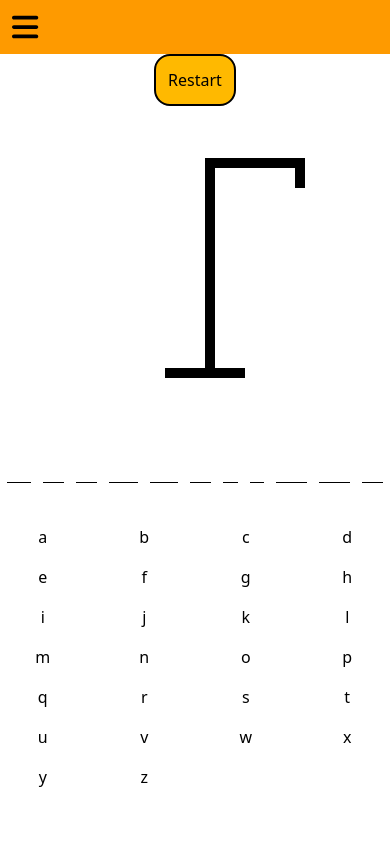
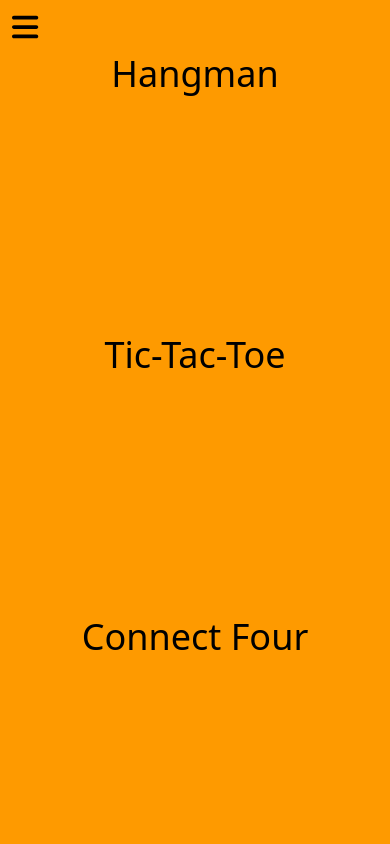
Before and after one commit to JamesDiStef/board-games, a React (Vite) app: page /hangman in a window 390 px wide. Shown: the top 844 px of the page. Built offline with nearby package versions, Linux system fonts and the light colour scheme.

Commit message:
default mobile to menu with no resume game option

```diff
--- a/src/App.tsx
+++ b/src/App.tsx
@@ -10,7 +10,12 @@ import MobileNav from "./MobileNav";
 import { useState } from "react";
 
 function App() {
-  const [openModal, setOpenModal] = useState(false);
+  const [openModal, setOpenModal] = useState(true);
+  const [isFirstOpen, setIsFirstOpen] = useState(true);
+  const close = () => {
+    setOpenModal(false);
+    setIsFirstOpen(false);
+  };
   return (
     <div>
       <div className="block sm:hidden bg-amber-500">
@@ -20,7 +25,11 @@ function App() {
         >
           <FontAwesomeIcon icon={faBars} />
         </button>
-        <MobileNav open={openModal} close={() => setOpenModal(false)} />
+        <MobileNav
+          open={openModal}
+          close={() => close()}
+          isFirstOpen={isFirstOpen}
+        />
       </div>
       <div className="hidden sm:block">
         <NavBar />
--- a/src/MobileNav.tsx
+++ b/src/MobileNav.tsx
@@ -3,15 +3,18 @@ import { Link } from "react-router-dom";
 interface Props {
   open: boolean;
   close: () => void;
+  isFirstOpen: boolean;
 }
 
-const MobileNav = ({ open, close }: Props) => {
+const MobileNav = ({ open, close, isFirstOpen }: Props) => {
   if (!open) return null;
   return (
     <ul className="flex flex-col sm:hidden bg-amber-500 h-screen text-4xl">
-      <li className="mx-auto mb-auto" onClick={() => close()}>
-        Resume game
-      </li>
+      {!isFirstOpen && (
+        <li className="mx-auto mb-auto" onClick={() => close()}>
+          Resume game
+        </li>
+      )}
       <li className="mx-auto mb-auto">
         <button onClick={() => close()}>
           <Link to="/hangman">Hangman</Link>
```
